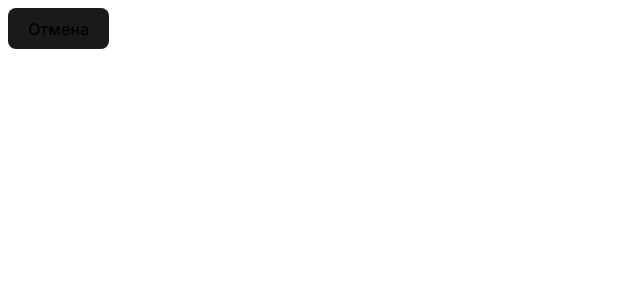
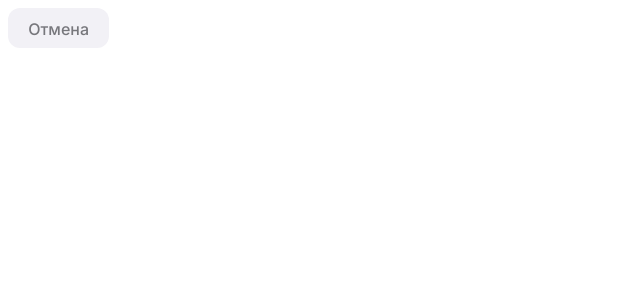
Before and after one commit to AnnaGolmakova/vue-form-test, a Vue app: page / in a window 1280 px wide. Shown: the top 300 px of the page, without its empty margins (0-640 px from the left). Built offline with nearby package versions, Linux system fonts and the light colour scheme.

Commit message:
Button component improvements

```diff
--- a/src/components/Button.vue
+++ b/src/components/Button.vue
@@ -1,28 +1,48 @@
 <script setup lang="ts">
-defineProps<{ label: string }>();
+import type { ButtonHTMLAttributes } from "vue";
+
+interface Props extends /* @vue-ignore */ ButtonHTMLAttributes {
+  label: string;
+  primary?: boolean;
+  type?: "button" | "submit" | "reset";
+}
+
+const { label, primary = false, type = "button" } = defineProps<Props>();
 </script>
 
 <template>
-    <button>{{ label }}</button>
+  <button :class="{ primary: primary }" :type="type" v-bind="$attrs">
+    {{ label }}
+  </button>
 </template>
 
 <style scoped>
 button {
-    border-radius: 8px;
-    border: 1px solid transparent;
-    padding: 0.6em 1.2em;
-    font-size: 1em;
-    font-weight: 500;
-    font-family: inherit;
-    background-color: #1a1a1a;
-    cursor: pointer;
-    transition: border-color 0.25s;
+  transition: border-color 0.25s;
+  cursor: pointer;
+  border: 1px solid transparent;
+  border-radius: 12px;
+  background-color: var(--button-default-bg);
+  padding: 0.6em 1.2em;
+  height: 40px;
+  color: var(--button-default-text);
+  font-weight: 500;
+  font-size: 1em;
+  font-family: inherit;
 }
 button:hover {
-    border-color: #646cff;
+  background-color: oklch(from var(--button-default-bg) calc(l - 0.05) c h);
+  color: oklch(from var(--button-default-text) calc(l - 0.05) c h);
 }
-button:focus,
 button:focus-visible {
-    outline: 4px auto -webkit-focus-ring-color;
+  outline: 4px auto -webkit-focus-ring-color;
+}
+.primary {
+  background-color: var(--button-primary-bg);
+  color: var(--button-primary-text);
+}
+.primary:hover {
+  background-color: oklch(from var(--button-primary-bg) calc(l + 0.05) c h);
+  color: oklch(from var(--button-primary-text) calc(l - 0.05) c h);
 }
 </style>
```
